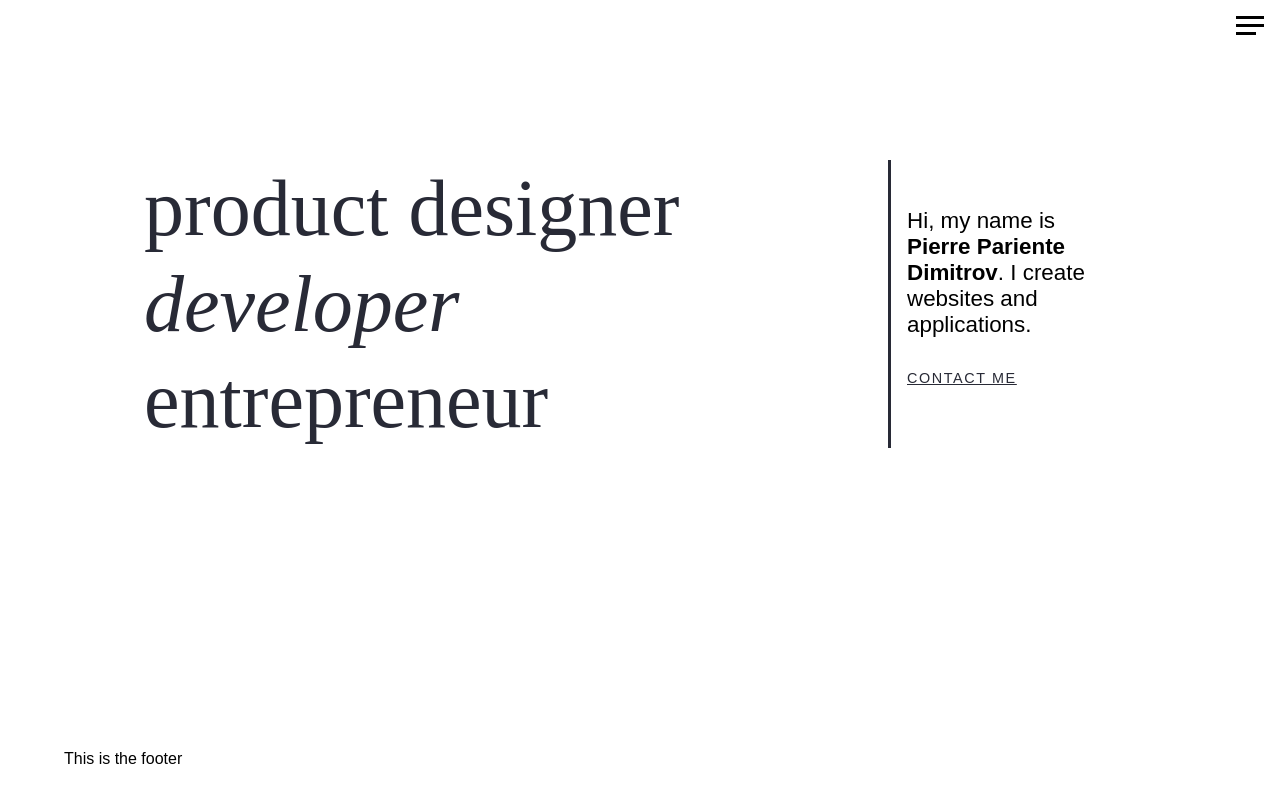
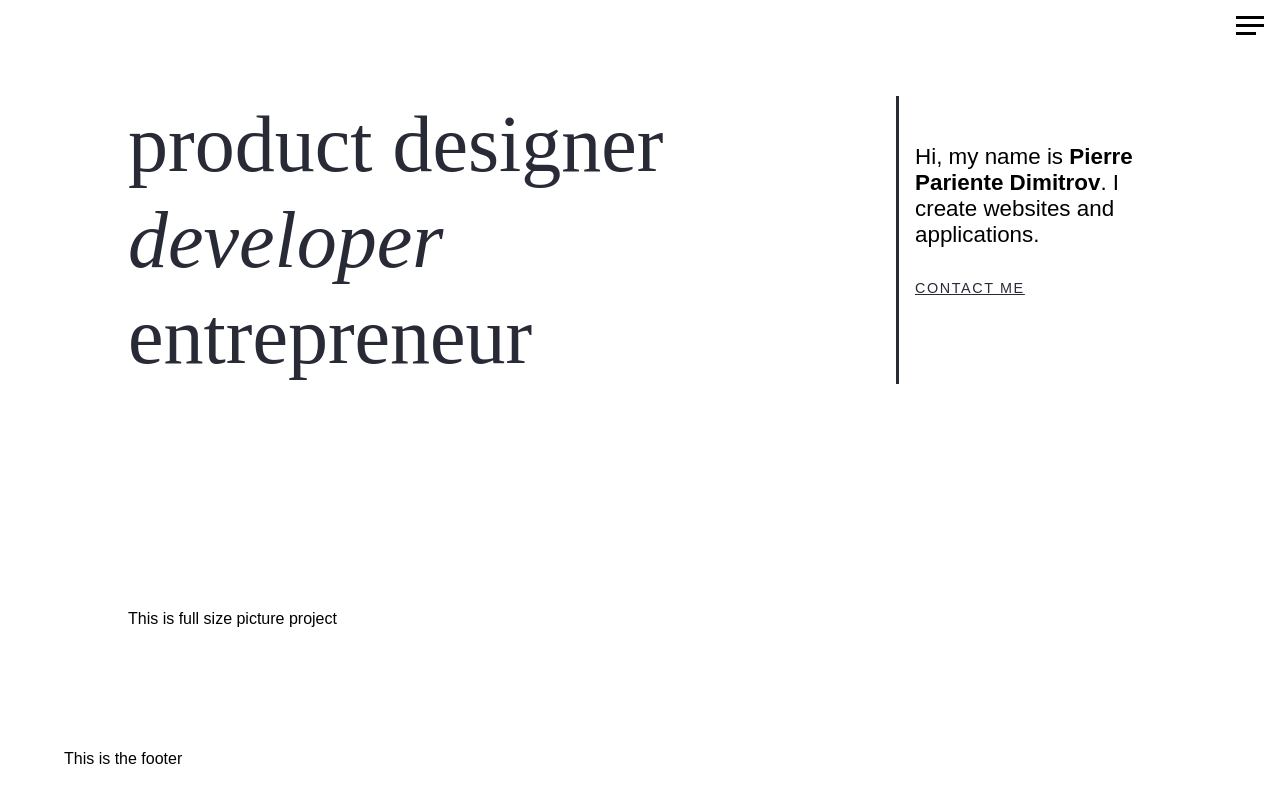
Before and after one commit to PierreParienteDimitrov/pierre-pariente-dimitrov-portfolio, a React (Create React App) app: page / in a window 1280 px wide. Built offline with nearby package versions, Linux system fonts and the light colour scheme; a web font is replaced by a local one.

Commit message:
working on homepage layout

```diff
--- a/src/Components/Hero/_hero.scss
+++ b/src/Components/Hero/_hero.scss
@@ -56,6 +56,7 @@
 		.hero-grid {
 			display: grid;
 			grid-template-columns: 3fr 1fr;
+			padding: 0rem;
 		}
 
 		.list > ul {
--- /dev/null
+++ b/src/Components/ProjectBig/ProjectBig.js
@@ -0,0 +1,14 @@
+import React from 'react';
+import './_projectbig.scss';
+
+const ProjectBig = () => {
+	return (
+		<article>
+			<figure className='hover-effect'>
+				<p>This is full size picture project</p>
+			</figure>
+		</article>
+	);
+};
+
+export default ProjectBig;
--- /dev/null
+++ b/src/Components/ProjectBig/_projectbig.scss
@@ -0,0 +1,12 @@
+@import '../../Styles/config';
+
+@include media-md {
+	article {
+		margin: 0 8rem;
+
+		.hover-effect {
+			display: grid;
+			grid-template-columns: 1fr;
+		}
+	}
+}
--- a/src/Pages/Home.js
+++ b/src/Pages/Home.js
@@ -1,10 +1,12 @@
 import React from 'react';
 import Hero from '../Components/Hero/Hero';
+import ProjectBig from '../Components/ProjectBig/ProjectBig';
 
 const Home = () => {
 	return (
 		<div>
 			<Hero />
+			<ProjectBig />
 		</div>
 	);
 };
```
